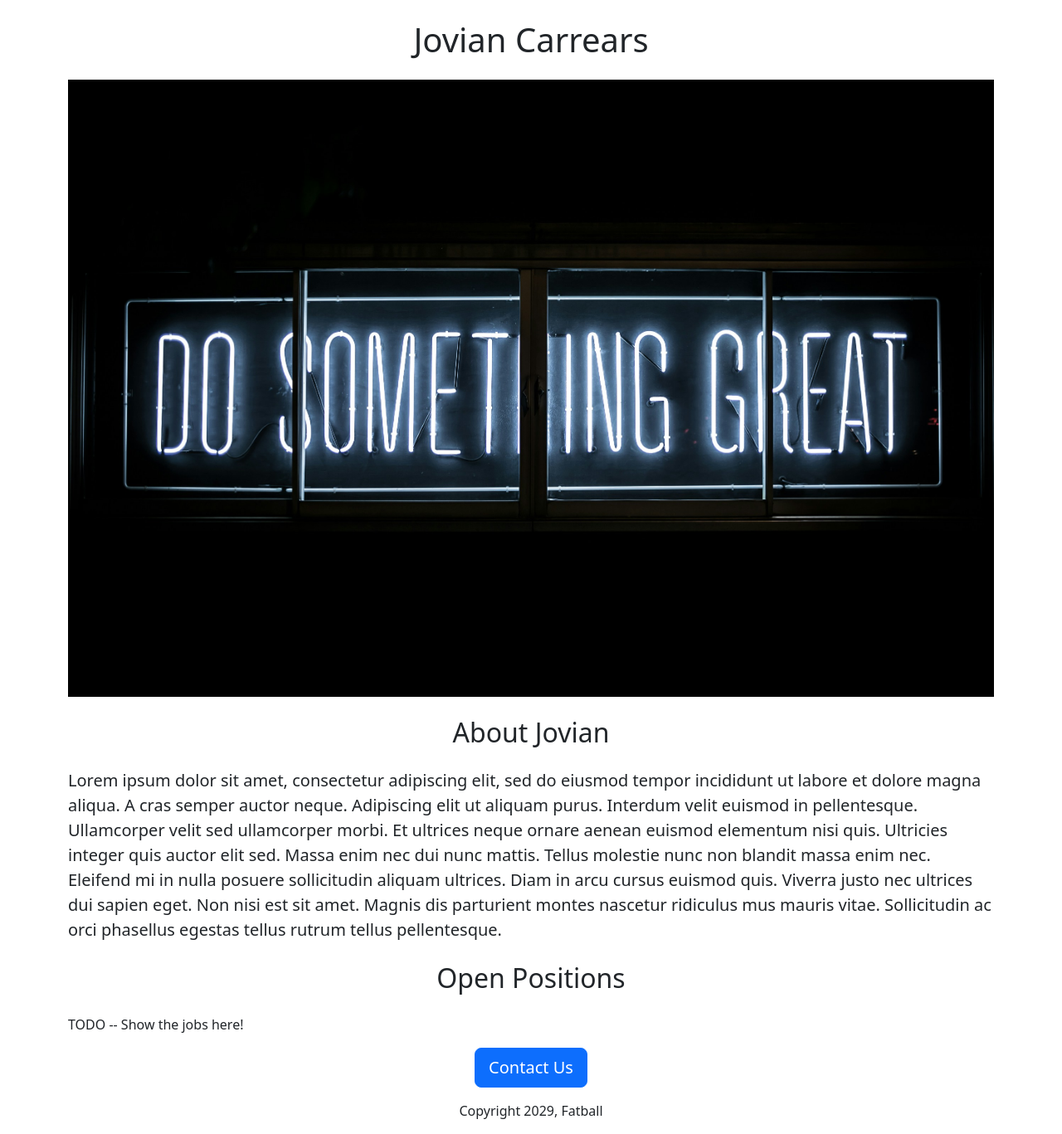
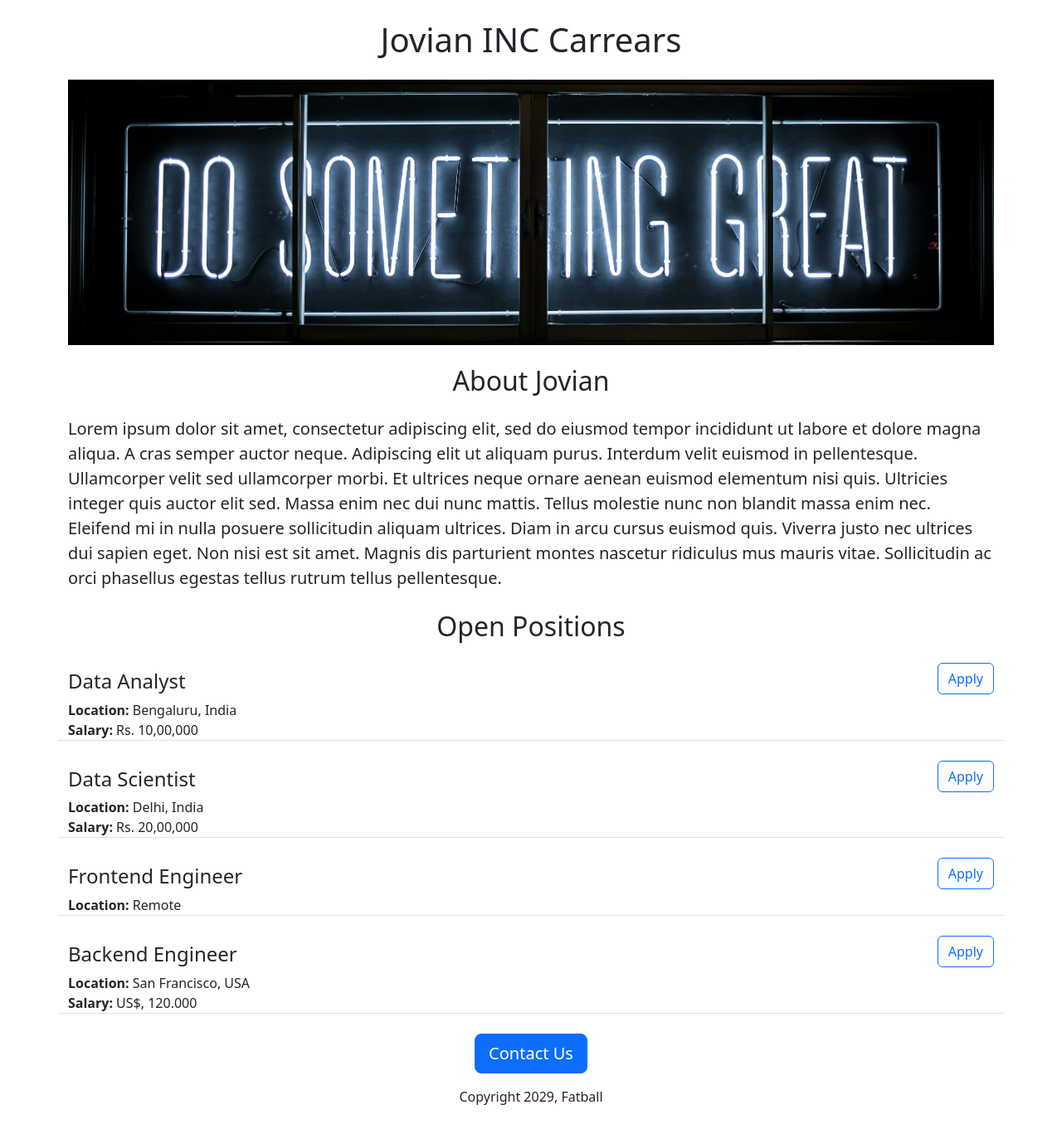
Before and after one commit to DevUserFromBeginning/journey, a Flask app: page / in a window 1280 px wide. Shown: the whole page at 83% size. After the commit the page ends 1332 px from the top, so only its background shows below. Run offline with Flask 3, Linux system fonts and the light colour scheme.

Commit message:
Adding dinamyc data

```diff
--- a/app.py
+++ b/app.py
@@ -2,9 +2,35 @@ from flask import Flask,render_template
 
 app=Flask(__name__)
 
+lst_jobs = [
+    {
+        'id' : 1,
+        'title' : "Data Analyst",
+        'location' : "Bengaluru, India",
+        'salary' : "Rs. 10,00,000"
+    },
+    {
+        'id' : 2,
+        'title' : "Data Scientist",
+        'location' : "Delhi, India",
+        'salary' : "Rs. 20,00,000"
+    },
+    {
+        'id' : 3,
+        'title' : "Frontend Engineer",
+        'location' : "Remote"
+    },
+    {
+        'id' : 4,
+        'title' : "Backend Engineer",
+        'location' : "San Francisco, USA",
+        'salary' : "US$, 120.000"
+    }
+]
+
 @app.route("/")
 def hello_world():
-    return render_template("home.html")
+    return render_template("home.html", jobs=lst_jobs, company_name='Jovian INC')
 
 
 if __name__ == "__main__":
--- a/templates/home.html
+++ b/templates/home.html
@@ -1,7 +1,7 @@
 <!DOCtype html>
 <html>
 <head>
-    <title>Jovian Carriers</title>
+    <title>{{company_name}} Carriers</title>
     <!--<link rel="stylesheet" href="./static/main.css">-->
     <!-- including bootstrap -->
     <meta charset="utf-8">
@@ -10,14 +10,21 @@
 </head>
 <body>
     <div class="container">
-    <h1 class="text-center mt-4 mb-4">Jovian Carrears</h1>
+    <h1 class="text-center mt-4 mb-4">{{company_name}} Carrears</h1>
     <div>
-        <img class="img-fluid" style="object-fit:cover; height:320px width: 100%;" src="./static/banner.jpg">
+        <!--class="img-fluid"
+        style="height: 320px; width:100%; object-fit:cover;"
+        -->
+        <img src="./static/banner.jpg" class="img-fluid" style="height: 320px; width:100%; object-fit:cover;">
     </div>
     <h2 class="text-center mt-4 mb-4">About Jovian</h2>
     <p class="lead">Lorem ipsum dolor sit amet, consectetur adipiscing elit, sed do eiusmod tempor incididunt ut labore et dolore magna aliqua. A cras semper auctor neque. Adipiscing elit ut aliquam purus. Interdum velit euismod in pellentesque. Ullamcorper velit sed ullamcorper morbi. Et ultrices neque ornare aenean euismod elementum nisi quis. Ultricies integer quis auctor elit sed. Massa enim nec dui nunc mattis. Tellus molestie nunc non blandit massa enim nec. Eleifend mi in nulla posuere sollicitudin aliquam ultrices. Diam in arcu cursus euismod quis. Viverra justo nec ultrices dui sapien eget. Non nisi est sit amet. Magnis dis parturient montes nascetur ridiculus mus mauris vitae. Sollicitudin ac orci phasellus egestas tellus rutrum tellus pellentesque.</p>
     <h2 class="text-center mt-4 mb-4">Open Positions</h2>
-    <p>TODO -- Show the jobs here!</p>
+        <div>
+            {% for job in jobs %}
+                {% include "jobitem.html" %}
+            {% endfor %}
+        </div>
     <div class="text-center">
     <button class="btn btn-primary btn-lg">Contact Us</button>
     </div>
--- /dev/null
+++ b/templates/jobitem.html
@@ -0,0 +1,12 @@
+<div class="mb-4 border-bottom row">
+    <div class="col-9">
+        <h4 style="color: rbg(150,150,150)" class='mt-2 mb-2'>{{job['title']}}</h4>
+        <div><b>Location:</b> {{job['location']}}</div>
+        {% if 'salary' in job %}
+        <div><b>Salary:</b> {{job['salary']}}</div>
+        {%endif%}
+        </div>
+    <div class="col-3 text-end">
+        <button type="button" class="btn btn-outline-primary">Apply</button>
+    </div>
+</div>
```
